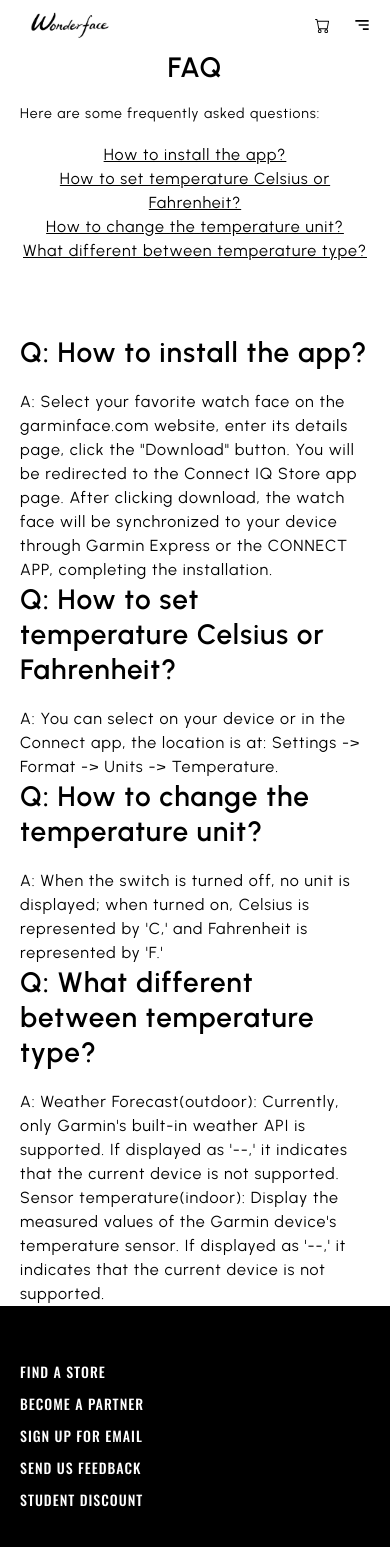
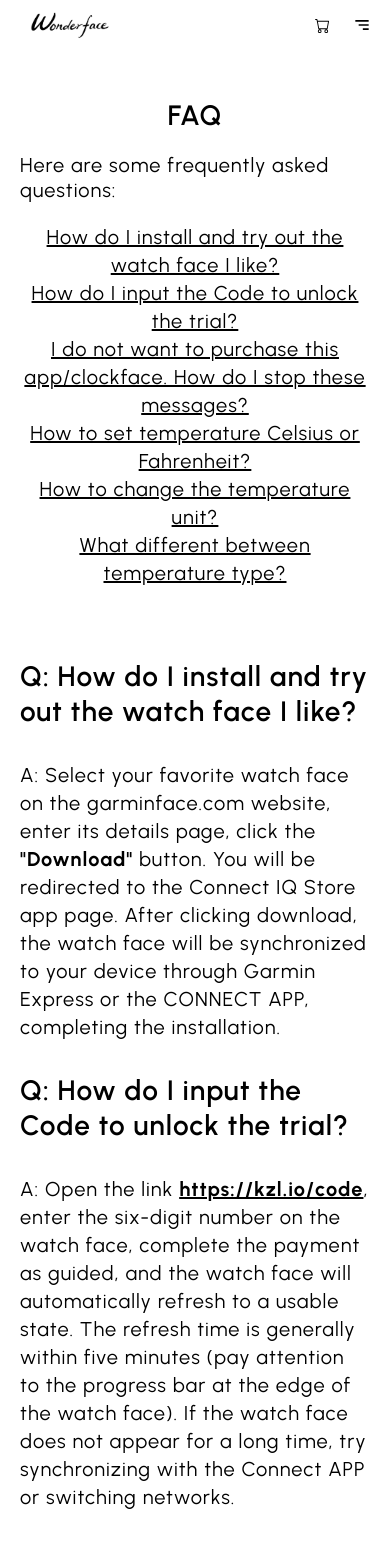
Before and after one commit to wonderfulest/face-store-frontend, a Next.js app: page /faq in a window 390 px wide. Shown: the top 1547 px of the page. Built offline with nearby package versions, Linux system fonts and the light colour scheme; no server answers.

Commit message:
add faq: active

```diff
--- a/components/Menu.jsx
+++ b/components/Menu.jsx
@@ -6,7 +6,7 @@ const data = [
 	{ id: 1, name: "Home", url: "/" },
 	{ id: 2, name: "Categories", subMenu: true },
 	{ id: 3, name: "FAQ", url: "/faq" },
-	{ id: 4, name: "Contact", url: "/contact" },
+	// { id: 4, name: "Contact", url: "/contact" },
 	// { id: 5, name: "About", url: "/about" },
 ];
 
--- a/pages/contact.js
+++ b/pages/contact.js
@@ -19,17 +19,17 @@ const Contact = () => {
 
 	return (
 		<Wrapper class="flex justify-center items-center ">
-			<div class="w-4/5 mx-auto min-h-[600px]">
-				<h1 class="text-[28px] md:text-[34px] mb-5 font-semibold leading-tight mx-auto text-center">
+			<div class="container w-4/5 mx-auto min-h-[600px] my-12">
+				<h1 class="text-[28px] md:text-[34px] mb-5 font-semibold leading-tight mx-auto text-center py-8">
 					Contact us
 				</h1>
-				<p class="text-[14px] md:text-[18px] mb-5 leading-tight">
+				<p class="text-[14px] md:text-[18px] mb-5 leading-tight py-4">
 					Do you have any questions or comments? Enter your details
 					and we’ll be happy to get back to you.
 				</p>
 				{/* <form action="/submit_form" method="post" class="flex flex-wrap justify-between"> */}
 
-				<div class="flex flex-wrap justify-between">
+				<div class="flex flex-wrap justify-between py-8">
 					<div class="w-full md:w-[48%] mb-5">
 						<label for="username" class="block text-[14px] mb-2">
 							Username:
--- a/pages/faq.js
+++ b/pages/faq.js
@@ -4,30 +4,26 @@ import Link from "next/link";
 // import "@/styles/Wrapper.module.css";
 
 const Faq = () => {
-	const faqStyle = {
-		fontWeight: "bold",
-		backgroundColor: "red", // Set background color to red
-		textAlign: "center", // Center align text content
-	};
-
-	const questionStyle = {
-		textDecoration: "underline",
-		fontWeight: "bold",
-	};
-
-	const titleStyle = {
-		textDecoration: "underline",
-		fontWeight: "bold",
-		textAlign: "center", // Center align text content
-	};
-
 	const questions = [
 		{
-			q: "How to install the app?",
+			q: "How do I install and try out the watch face I like?",
 			a:
-				'Select your favorite watch face on the garminface.com website, enter its details page, click the "Download" button. ' +
+				'Select your favorite watch face on the garminface.com website, enter its details page, click the <strong>"Download"</strong> button. ' +
 				"You will be redirected to the Connect IQ Store app page. After clicking download, " +
 				"the watch face will be synchronized to your device through Garmin Express or the CONNECT APP, completing the installation.",
+		},
+		{
+			q: "How do I input the Code to unlock the trial?",
+			a:
+				"Open the link <a href=\"https://kzl.io/code\"><strong><u>https://kzl.io/code</u></strong></a>, enter the six-digit number on the watch face, complete the payment as guided, " +
+				"and the watch face will automatically refresh to a usable state. The refresh time is generally within five minutes (pay attention to the progress bar at the edge of the watch face)." +
+				" If the watch face does not appear for a long time, try synchronizing with the Connect APP or switching networks.",
+		},
+		{
+			q: "I do not want to purchase this app/clockface. How do I stop these messages?",
+			a:
+				"These messages are shown because you are using a paid app or clockface of which the trial has expired." +
+				"If you do not want to pay for the app or clockface, remove the app, or install another clockface from the appstore, and the messages will automatically stop.",
 		},
 		{
 			q: "How to set temperature Celsius or Fahrenheit?",
@@ -49,22 +45,25 @@ const Faq = () => {
 
 	return (
 		<Wrapper>
-			<div>
+			<div class="container my-12">
 				<h1 class="text-[28px] md:text-[34px] mb-5 font-semibold leading-tight mx-auto text-center">
 					FAQ
 				</h1>
-				<p class="text-[14px] md:text-[18px] mb-5 leading-tight">
+				<p class="text-xl md:text-xl mb-5 leading-tight">
 					Here are some frequently asked questions:
 				</p>
-
-				<ol className="mx-auto text-center">
+				<ol className="mx-auto text-center text-xl">
 					{questions.map((question, index) => (
 						<li key={index}>
 							<Link
 								href={`#question${index + 1}`}
 								className="underline"
 							>
-								{question.q}
+								<span
+									dangerouslySetInnerHTML={{
+										__html: question.q,
+									}}
+								/>
 							</Link>
 						</li>
 					))}
@@ -78,7 +77,12 @@ const Faq = () => {
 						<h2 class="text-[28px] md:text-[34px] mb-5 font-semibold leading-tight ">
 							Q: {question.q}
 						</h2>
-						<p>A: {question.a}</p>
+						<p class="my-8 text-xl ">
+							A:{" "}
+							<span
+								dangerouslySetInnerHTML={{ __html: question.a }}
+							/>{" "}
+						</p>
 					</section>
 				))}
 
```
